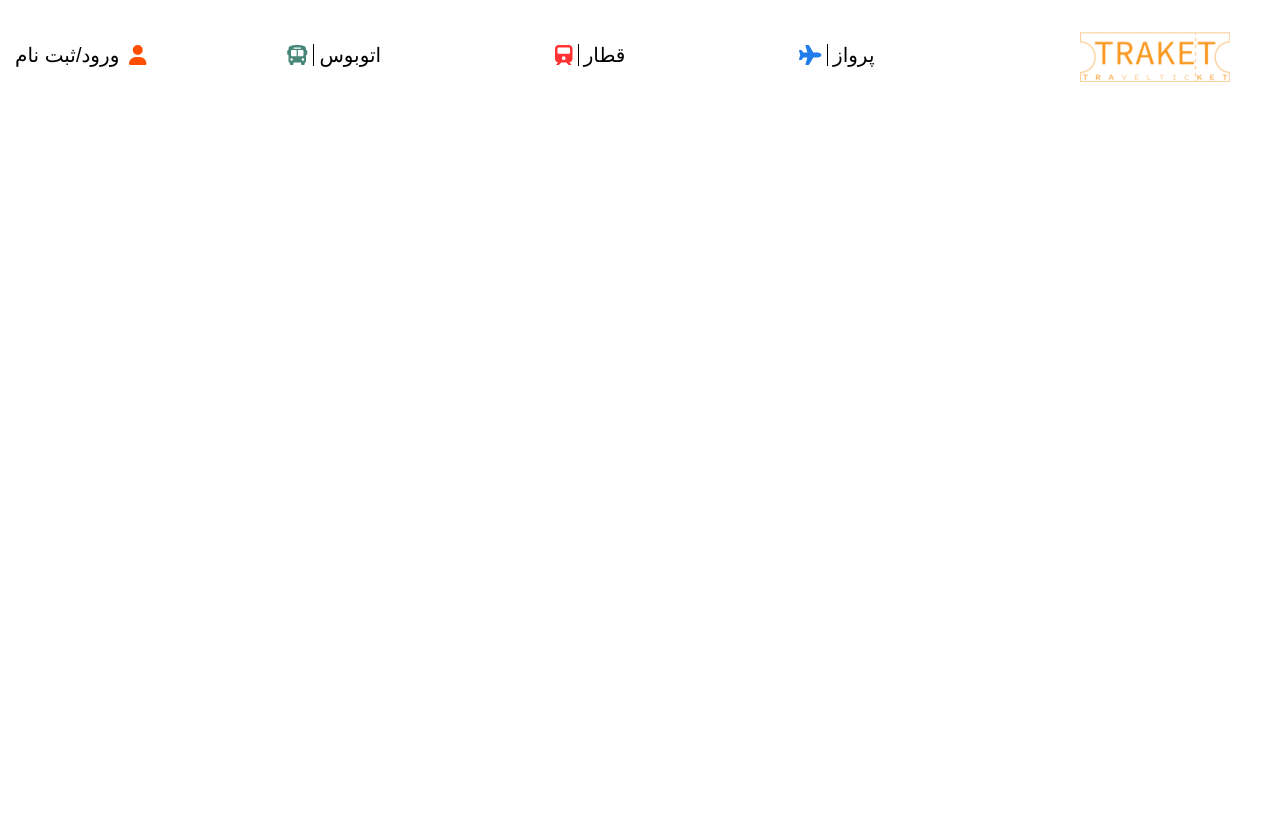
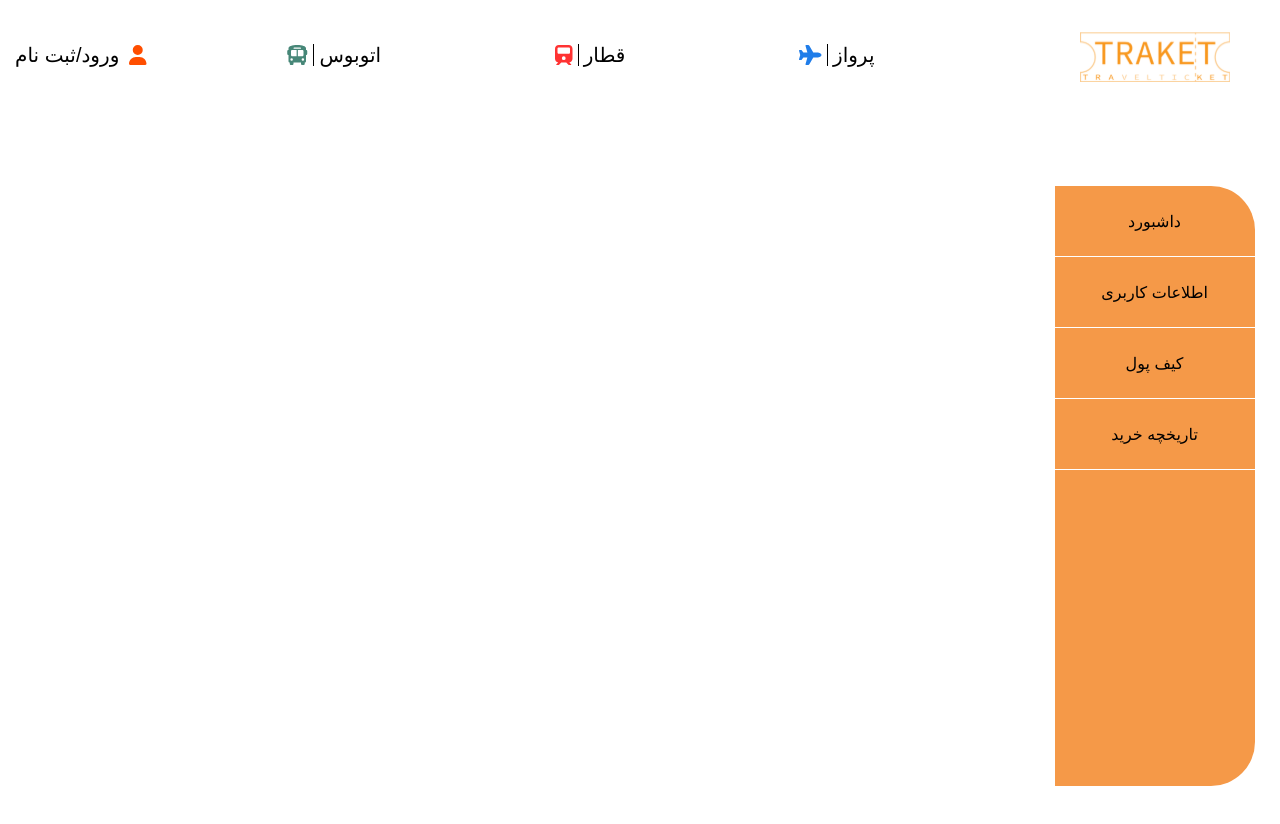
Before and after one commit to Alireza-Al/ticket-reservation-system, a React (Create React App) app: page /dashboard in a window 1280 px wide. Shown: the top 824 px of the page. Built offline with nearby package versions, Linux system fonts and the light colour scheme; a small style sheet from the web is missing.

Commit message:
dashboard menu onthe right created

```diff
--- a/src/asset/dashboardStyle/_dashboard.scss
+++ b/src/asset/dashboardStyle/_dashboard.scss
@@ -11,4 +11,28 @@
     width: 1229px;
     height: 600px;
     background-color: white;
+    border-radius: 37px;
+    direction: rtl;
+    display: flex;
 }
+
+.dashboard-menu {
+    display: flex;
+    flex-direction: column;
+    background-color: #F59948;
+    height: 100%;
+    width: 200px;
+    border-radius: 0px 44px 44px 0px;
+}
+
+.dashboard-item {
+    display: flex;
+    align-items: center;
+    justify-content: center;
+    width: 100%;
+    height: 70px;
+    border-bottom: 1px solid white;
+    span {
+        font-weight: 500;
+    }
+}
--- a/src/pages/dashboard/Dashboard.jsx
+++ b/src/pages/dashboard/Dashboard.jsx
@@ -1,10 +1,31 @@
-import React from 'react'
+import React, { useState } from 'react'
 
 function Dashboard() {
   return (
     <div className='dashboard-container'>
         <div className="dashboard-self">
-
+            <div className="dashboard-menu"> {/*The menu with orange color on the right of dashboard*/}
+                <div className="dashboard-item">
+                    <span>
+                        داشبورد
+                    </span>
+                </div>
+                <div className="dashboard-item">
+                    <span>
+                        اطلاعات کاربری
+                    </span>
+                </div>
+                <div className="dashboard-item">
+                    <span>
+                        کیف پول
+                    </span>
+                </div>
+                <div className="dashboard-item">
+                    <span>
+                        تاریخچه خرید
+                    </span>
+                </div>
+            </div>
         </div>
     </div>
   )
```
